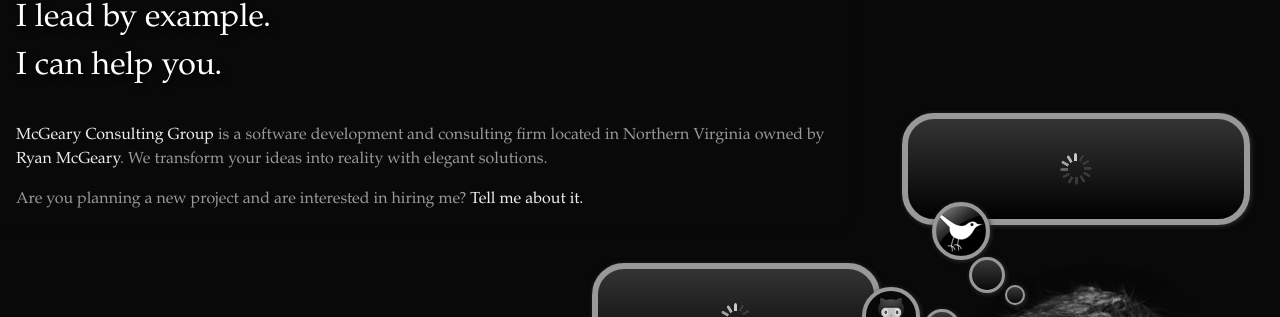
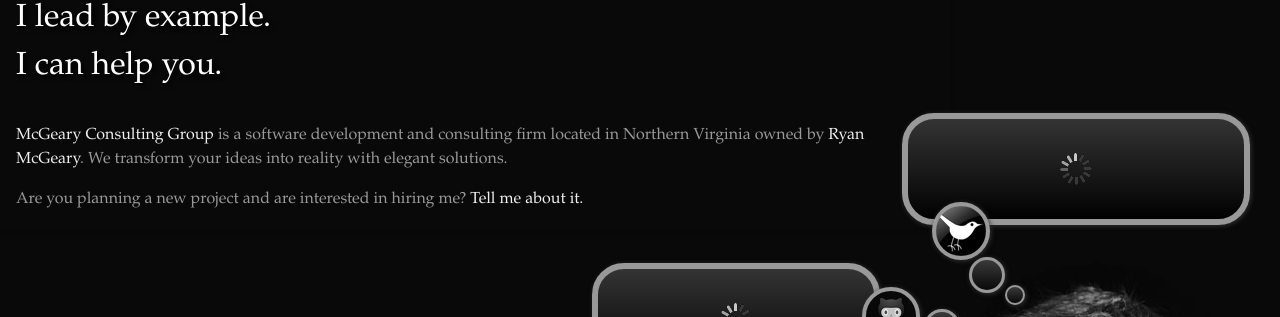
Before and after one commit to rmm5t/ryan.mcgeary.org, a Jekyll site: the page built from index.html, in a window 1280 px wide. Shown: the part 165-482 px from the top of the page. Built offline with Jekyll 4.4.1, drawn with Linux system fonts in a browser that asks for light colours; nearby versions of some CDN libraries; comment, search, counter and statistics services are not loaded.

Commit message:
Bumped up the max-width for page content

```diff
--- a/_sass/screen.sass
+++ b/_sass/screen.sass
@@ -28,7 +28,7 @@
   font-weight: bold
 
 #content
-  margin: 0 430px 6em 0
+  margin: 0 330px 6em 0
   padding: 1em
   background-color: $background_color_opacity
   +border-bottom-right-radius(1em)
@@ -42,7 +42,7 @@
 body#page #content
   width: auto
   min-width: 400px
-  max-width: 600px
+  max-width: 760px
   a
     color: #7cf
     text-decoration: none
@@ -80,7 +80,7 @@
         margin-bottom: 0
     img
       display: block
-      max-width: 360px
+      max-width: 480px
       background-color: rgba(40, 40, 40, .5)
       padding: 20px
       margin: 1em 0
--- a/stylesheets/screen.css
+++ b/stylesheets/screen.css
@@ -288,7 +288,7 @@
   font-weight: bold; }
 
 #content {
-  margin: 0 430px 6em 0;
+  margin: 0 330px 6em 0;
   padding: 1em;
   background-color: rgba(8, 9, 8, 0.9);
   -moz-border-radius-bottomright: 1em;
@@ -310,7 +310,7 @@
 body#page #content {
   width: auto;
   min-width: 400px;
-  max-width: 600px; }
+  max-width: 760px; }
   body#page #content a {
     color: #77ccff;
     text-decoration: none; }
@@ -346,7 +346,7 @@
       margin-bottom: 0; }
     body#page #content #body img {
       display: block;
-      max-width: 360px;
+      max-width: 480px;
       background-color: rgba(40, 40, 40, 0.5);
       padding: 20px;
       margin: 1em 0;
```
